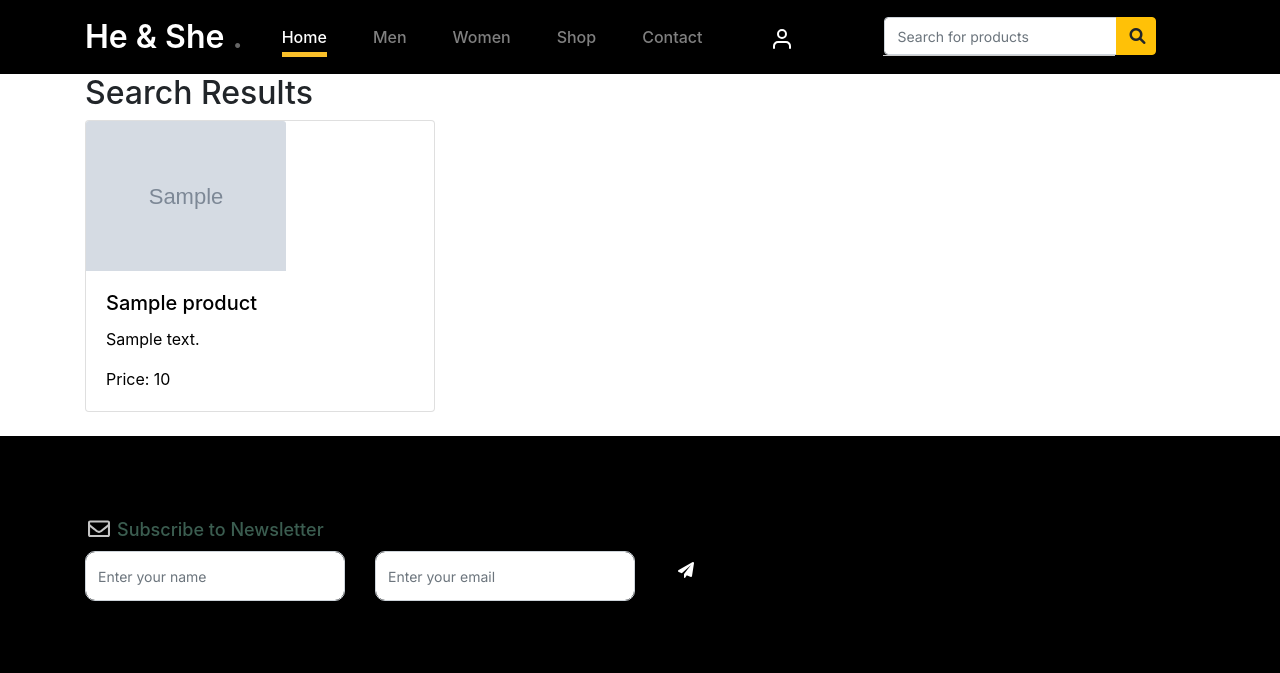
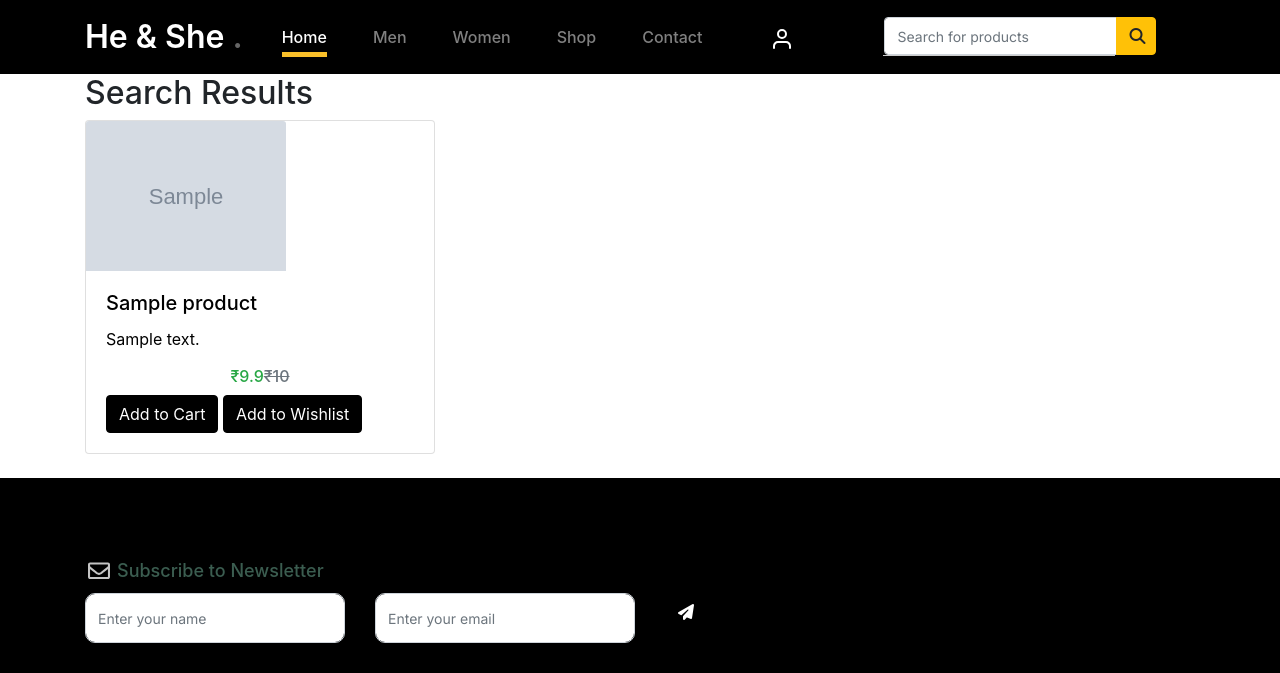
Before and after one commit to Poooooooooja-k/He-she, a Django app: page /search/ in a window 1280 px wide; the page is wider, and only the part inside the window is pictured. Shown: the top 673 px of that part. Run offline with Django 4.2, Linux system fonts and the light colour scheme; tables that the repository leaves empty hold one stand-in row (values such as "Sample post"); grey boxes marked "Sample" are stand-in pictures; some libraries are stand-ins or nearby versions.

Commit message:
search result edited,cart total price edited

```diff
--- a/project/heandshe/views.py
+++ b/project/heandshe/views.py
@@ -41,6 +41,7 @@ from django.core.mail import send_mail
 from email.mime.text import MIMEText
 import traceback
 import io
+from django.db.models import Q
 # Create your views here.
 
 def base(request):
@@ -825,12 +826,12 @@ def cartt(request):
             total_dict[cart_item.id] = item_price
             subtotal += item_price
     shipping_cost = 10
-    total = Decimal(subtotal) + Decimal(shipping_cost)
+    total = subtotal + shipping_cost
     coupons = Coupon.objects.all()
 
     # Apply coupon discount, if any
     if 'discount' in request.session:
-        discount = Decimal(request.session['discount'])
+        discount = float(request.session['discount'])
         total -= discount
     for cart_item in cart_items:
         cart_item.total_price = total_dict.get(cart_item.id, 0)
@@ -1499,25 +1500,53 @@ def delete_coupon(request,id):
 @never_cache
 @cache_control(no_cache=True, must_revalidate=True, no_store=True)
 def search(request):
-    # Get the 'q' parameter from the GET request
     query = request.GET.get('q', '')
+    products = Product.objects.select_related('category', 'section').all()
+    products_with_offers = []  # This will hold our product dictionaries
+
+    for product in products:
+        # Calculate category offer and product offer
+        category_offer = product.category.category_offer if product.category.category_offer else 0
+        product_offer = product.product_offer if product.product_offer else 0
+
+        # Calculate discount and offer prices
+        discount_amount = (product.price * category_offer) / 100 if category_offer else 0
+        offer_price_amount = (product.price * product_offer) / 100 if product_offer else 0
+
+        # Use the highest priority offer
+        final_price = product.price - max(discount_amount, offer_price_amount)
+
+        # Create a dictionary for each product with all necessary data
+        product_data = {
+            'id': product.id,
+            'product_name': product.product_name,
+            'description': product.description,
+             'category': product.category.category_name,  # Use the correct field name from the Category model
+             'stock': product.stock,
+             'price': product.price,
+             'image_url': product.image.url,
+             'section': product.section.name if product.section else '',  # Handling a possible None value
+             'color': product.color,
+             'product_offer': product_offer,
+            'discounted_price': product.price - discount_amount if category_offer else None,
+             'offer_price': product.price - offer_price_amount if product_offer else None,
+             'final_price': final_price,
+}
+        products_with_offers.append(product_data)
+
+    # If there's a query, filter the products list
     if query:
-        # Perform a case-insensitive search on product names and descriptions
-        products = Product.objects.filter(
-            models.Q(product_name__icontains=query) |
-            models.Q(description__icontains=query)
-        )
-    else:
-        # If no query, return all products
-        products = Product.objects.all()
-    # For example, you can filter products with names containing the query
-    search_results = Product.objects.filter(product_name__icontains=query)
+        products_with_offers = [
+            product for product in products_with_offers
+            if query.lower() in product['product_name'].lower() or query.lower() in product['description'].lower()
+        ]
+
     context = {
-        'products': products,
-        'search_results':  search_results,
+        'products': products_with_offers,
     }
-    return render(request, 'search.html',context)
-
+
+    # Now we render the template with the context containing product dictionaries
+    return render(request, 'search.html', context)
 def search_suggestions(request):
     query = request.GET.get('q', '')
     if query:
--- a/project/templates/search.html
+++ b/project/templates/search.html
@@ -2,43 +2,49 @@
 {% load static %}
 {% block content %}
 
-<!doctype html>
-<html lang="en">
-<head>
-  <meta charset="utf-8">
-  <meta name="viewport" content="width=device-width, initial-scale=1, shrink-to-fit=no">
-  <meta name="author" content="Untree.co">
-  <link rel="shortcut icon" href="favicon.png">
-
-  <meta name="description" content=""/>
-  <meta name="keywords" content="bootstrap, bootstrap4"/>
-
-		<!-- Bootstrap CSS -->
-		<link href="css/bootstrap.min.css" rel="stylesheet">
-		<link href="https://cdnjs.cloudflare.com/ajax/libs/font-awesome/6.0.0-beta3/css/all.min.css" rel="stylesheet">
-		<link href="css/tiny-slider.css" rel="stylesheet">
-		<link href="css/style.css" rel="stylesheet">
-		<title>search result</title>
-	</head>
-
-<body>
 <div class="container">
     <h2>Search Results</h2>
     <div class="row">
-            {% for product in  search_results %}
+        {% for product in products %}
     <div class="col-md-4">
         <div class="card mb-4">
+
                 <a class="product-item" href="{% url 'user_product' product.id %}">
-                            <img src="{{ product.image.url }}" class="card-img-top" alt="{{ product.product_name }}"  style="max-width: 200px; max-height: 200px;">
+                <!-- Use image_url from the product dictionary -->
+                <img src="{{ product.image_url }}" class="card-img-top" alt="{{ product.product_name }}" style="max-width: 200px; max-height: 200px;">
                 <div class="card-body">
                     <h5 class="card-title" style="color: black;">{{ product.product_name }}</h5>
                     <p class="card-text" style="color: black;">{{ product.description }}</p>
-                                    <p class="card-text" style="color: black;">Price: {{ product.price }}</p>
+                    <div class="product-price d-flex justify-content-center">
+
+
+                        {% if product.discounted_price %}
+                            <h6 class="text-success">₹{{ product.discounted_price }}</h6>
+                            <h6 class="text-muted"><del>₹{{ product.price }}</del></h6>
+                        {% elif product.offer_price %}
+                            <h6 class="text-dark">₹{{ product.offer_price }}</h6>
+                            <h6 class="text-muted"><del>₹{{ product.price }}</del></h6>
+                        {% endif %}
                     </div>
+                    <a href="{% url 'add_to_cart' product.id %}" style="text-decoration: none;">
+                        <button class="btn btn-primary" style="background-color: black;">Add to Cart</button>
+                    </a>
+
+                    <a href="{% url 'add_to_wishlist' product.id %}" style="text-decoration: none;">
+                        <button class="btn btn-primary" style="background-color: black;">Add to Wishlist</button>
+                    </a>
                 </a>
                 </div>
-                </div>
-            {% endfor %}
+
+
         </div>
         </div>
+
+
+{% endfor %}
+
+
+    </div>
+</div>
+
 {% endblock %}
--- a/project/templates/signup.html
+++ b/project/templates/signup.html
@@ -103,7 +103,7 @@ form .txt_field{
         color: blue;
     }
 </style>
-<body>>
+<body>
     <div class="container">
         <div class="row no-gutters">
             <div class="col-lg-5">
```
Lines whose indentation alone changed are shown as unchanged.
